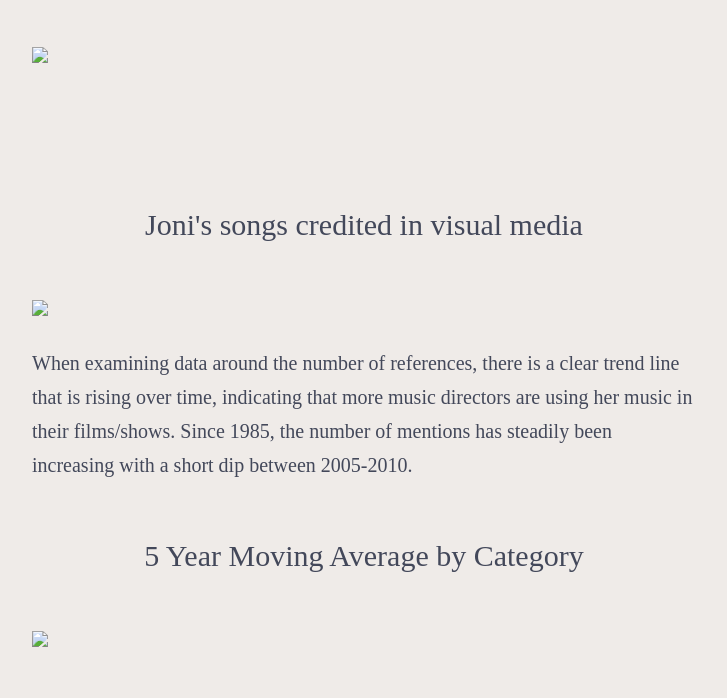
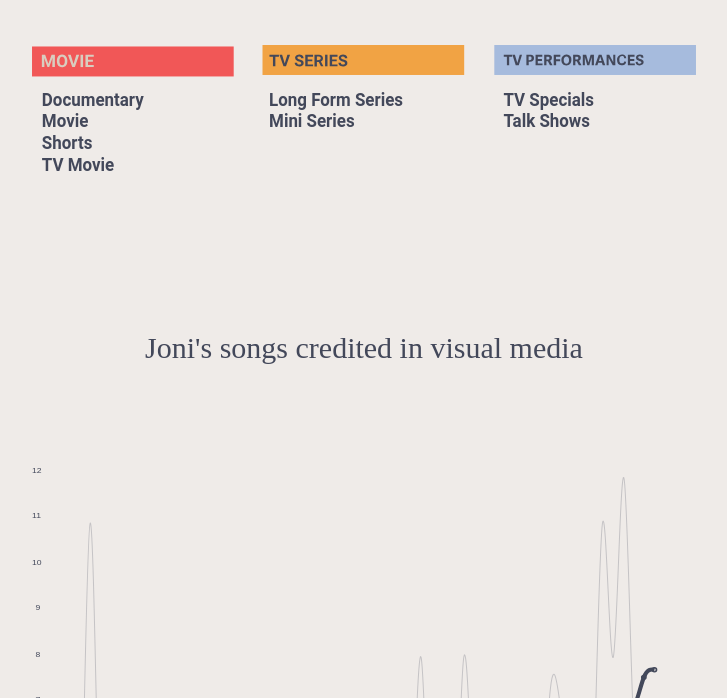
Before and after one commit to aishichandra/Joni-Mitchell, a plain HTML site: page index.html in a window 1280 px wide. Shown: the part 881-1579 px from the top of the page, without its empty margins (276-1003 px from the left). Drawn offline with nearby package versions, Linux system fonts and the light colour scheme; a web font is replaced by a local one.

Commit message:
Update index.html

```diff
--- a/index.html
+++ b/index.html
@@ -45,7 +45,7 @@
 				<p>To do this analysis, I scraped IMDB and manually pulled from several other web sources to consolidate a list of soundtrack credits, categorizing them into three broad categories (TV Series, Movies, TV Performances), and eight subcategories (Long-Form TV series, Mini-Series, Movies (Fiction), Documentaries, TV Movie, Shorts, Talk Show, TV Special). </p>
 				<div class="chart">
 					<br/>
-					<img src = "SVG/Asset 43.svg"></img>
+					<img src = "Asset 43.svg"></img>
 				</div>
 			</div>
 			</div>
@@ -57,7 +57,7 @@
 				<!-- <div class="opener"> -->
 					<p class="chart-title">Joni's songs credited in visual media</p>
 					<div class="chart">
-						<img src = "SVG/Asset 50.svg"></img>
+						<img src = "Asset 50.svg"></img>
 					</div>
 
 					<div>
@@ -66,7 +66,7 @@
 					<br/>
 					<p class="chart-title">5 Year Moving Average by Category</p>
 					<div class="chart">
-						<img src = "SVG/Asset 52.svg"></img>
+						<img src = "Asset 52.svg"></img>
 					</div>
 					<br/>
 						<p>When the moving average is broken by category, it can be seen that in the initial years of her career, there is a concentration on TV performances on shows like the Johnny Carson show, and the Dick Cavett Show where she performs her music live. Her music was first credited in documentaries and non-fiction stories about the Woodstock festival, featuring her song, Woodstock. In her second wave of popularity (between 1990-2005), her music was featured in several movies like You’ve Got Mail, Love Actually, and Practical Magic - movies that have their own loyal fanbase.  The third wave of popularity shows a spike in the number of mentions Joni Mitchell has credited to her. This wave is primarily carried by TV-Series - Parenthood, This Is Us, Million Little Things, After Life, and other family-based dramas. This wave is supplemented by another rise in the Movie category - with box office hits like Steve Jobs and CODA featuring Joni Mitchell’s music at the center of its plot. </p>
```
